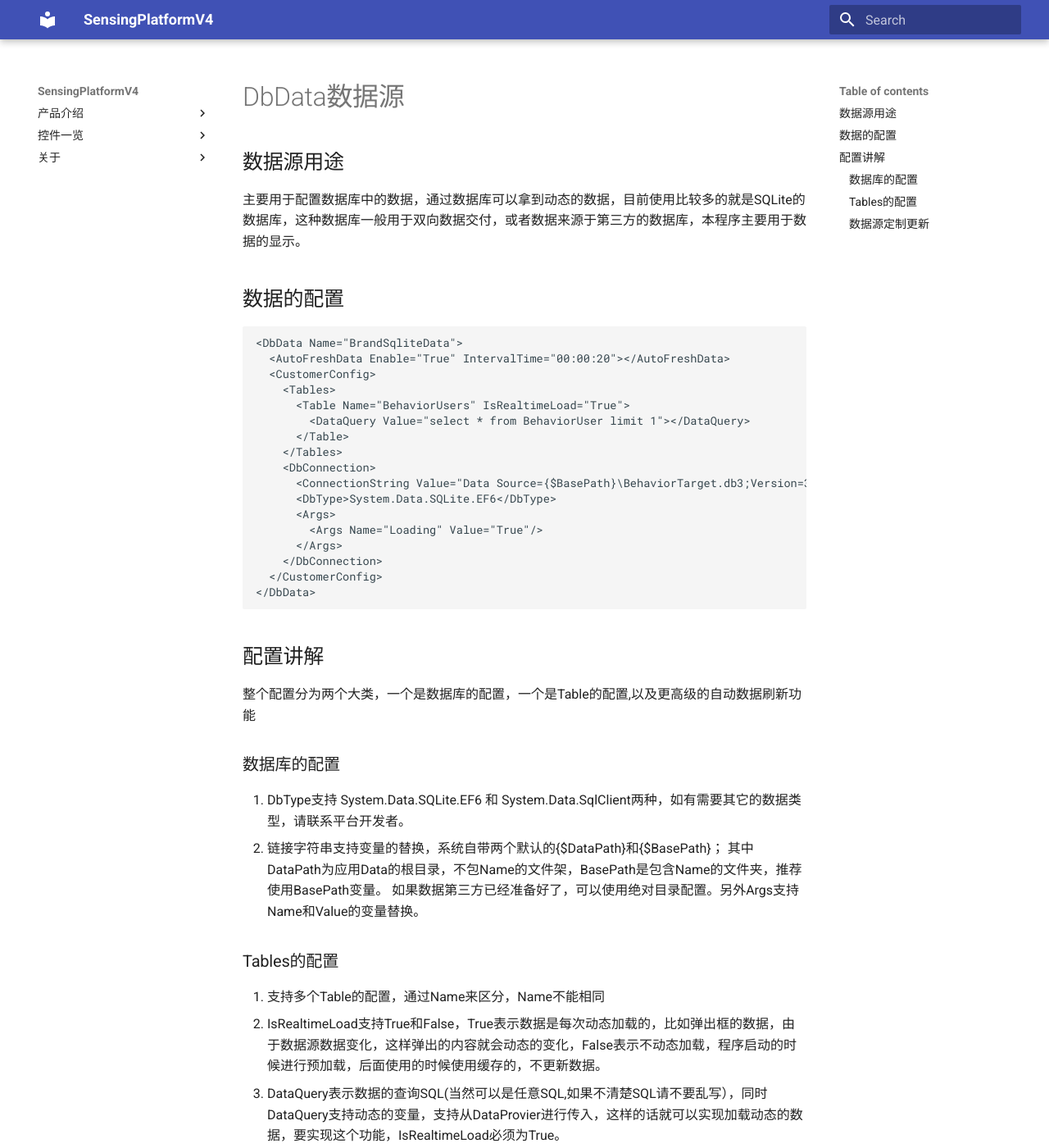
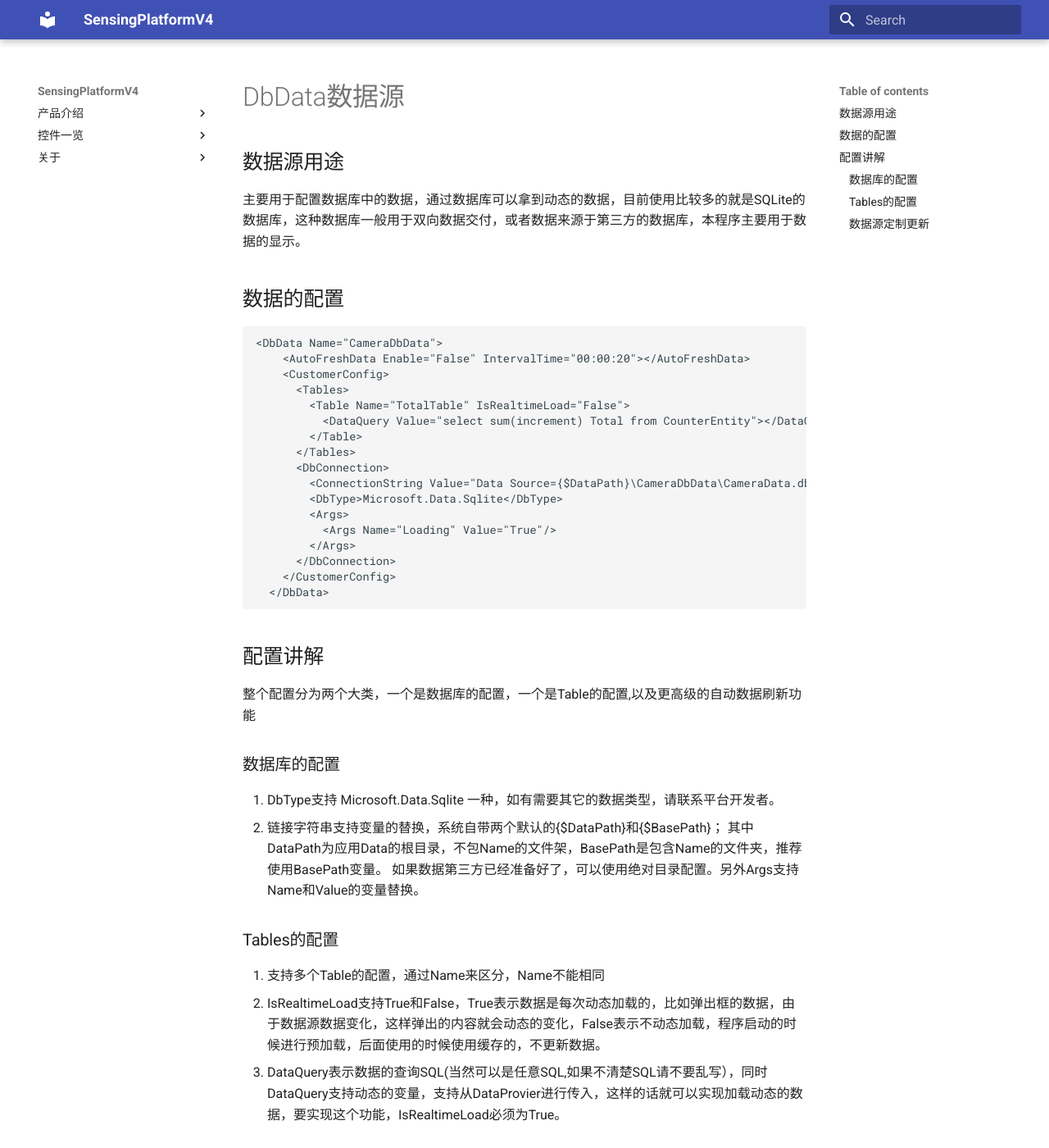
Before and after one commit to troncell/SensingPlatformDocs, an MkDocs documentation site: the page built from docs/数据一栏/DbData.md, in a window 1280 px wide and 1400 px high. Shown: the whole window at 82% size. Built offline with MkDocs 1.6.1 and Material for MkDocs 9.7.7, drawn with Linux system fonts in a browser that asks for light colours.

Commit message:
Update DbData.md

````diff
--- a/docs/数据一栏/DbData.md
+++ b/docs/数据一栏/DbData.md
@@ -6,30 +6,30 @@
 ## 数据的配置
 
 ```xml
-<DbData Name="BrandSqliteData">
-  <AutoFreshData Enable="True" IntervalTime="00:00:20"></AutoFreshData>
-  <CustomerConfig>
-    <Tables>
-      <Table Name="BehaviorUsers" IsRealtimeLoad="True">
-        <DataQuery Value="select * from BehaviorUser limit 1"></DataQuery>
-      </Table>
-    </Tables>
-    <DbConnection>
-      <ConnectionString Value="Data Source={$BasePath}\BehaviorTarget.db3;Version=3;Pooling=True;Max Pool Size=100;"></ConnectionString>
-      <DbType>System.Data.SQLite.EF6</DbType>
-      <Args>
-        <Args Name="Loading" Value="True"/>
-      </Args>
-    </DbConnection>
-  </CustomerConfig>
-</DbData>
+<DbData Name="CameraDbData">
+    <AutoFreshData Enable="False" IntervalTime="00:00:20"></AutoFreshData>
+    <CustomerConfig>
+      <Tables>
+        <Table Name="TotalTable" IsRealtimeLoad="False">
+          <DataQuery Value="select sum(increment) Total from CounterEntity"></DataQuery>
+        </Table>
+      </Tables>
+      <DbConnection>
+        <ConnectionString Value="Data Source={$DataPath}\CameraDbData\CameraData.db"></ConnectionString>
+        <DbType>Microsoft.Data.Sqlite</DbType>
+        <Args>
+          <Args Name="Loading" Value="True"/>
+        </Args>
+      </DbConnection>
+    </CustomerConfig>
+  </DbData>
 ```
 
 ## 配置讲解
 
 整个配置分为两个大类，一个是数据库的配置，一个是Table的配置,以及更高级的自动数据刷新功能
 ### 数据库的配置
-1.  DbType支持 System.Data.SQLite.EF6 和 System.Data.SqlClient两种，如有需要其它的数据类型，请联系平台开发者。
+1.  DbType支持 Microsoft.Data.Sqlite 一种，如有需要其它的数据类型，请联系平台开发者。
 2. 链接字符串支持变量的替换，系统自带两个默认的{$DataPath}和{$BasePath}； 其中DataPath为应用Data的根目录，不包Name的文件架，BasePath是包含Name的文件夹，推荐使用BasePath变量。 如果数据第三方已经准备好了，可以使用绝对目录配置。另外Args支持Name和Value的变量替换。
 ### Tables的配置
 1. 支持多个Table的配置，通过Name来区分，Name不能相同
````
